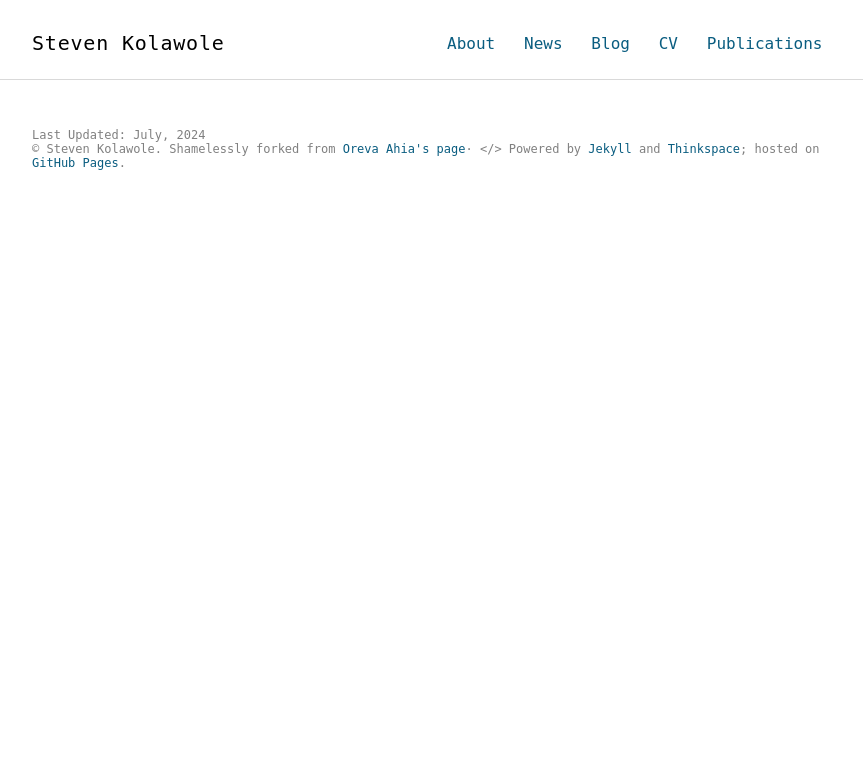
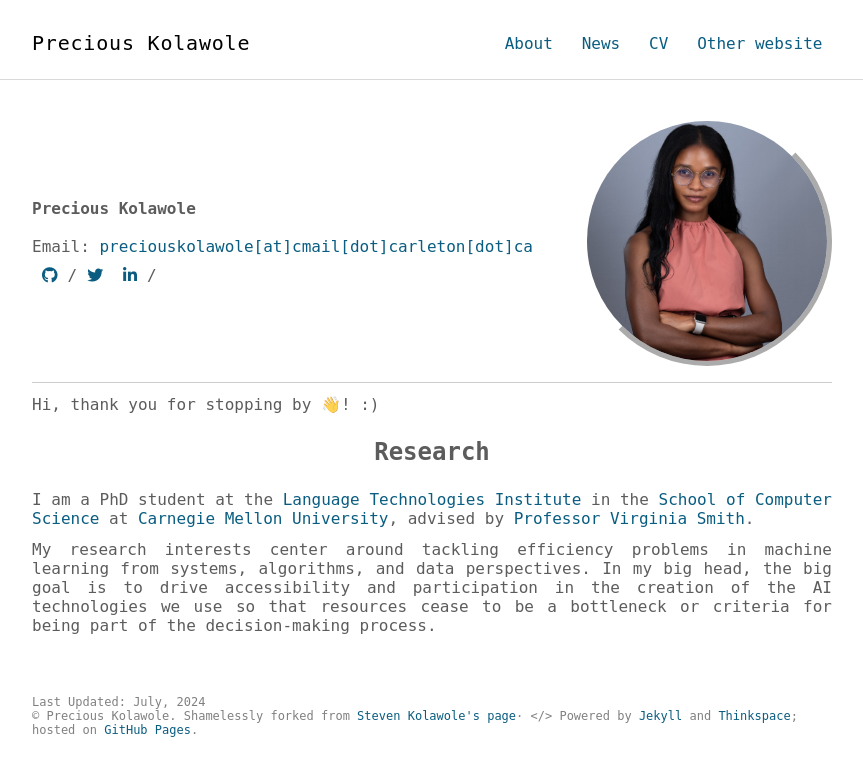
Before and after one commit to precillieo/precillieo.github.io, a plain HTML site: page index.html in a window 1280 px wide. Shown: the whole page, without its empty margins (208-1071 px from the left). Drawn offline with Linux system fonts and the light colour scheme; files that its build step writes are made by us from their sources; some icons are missing; a web font is replaced by a local one.

Commit message:
homepage building

```diff
--- a/index.html
+++ b/index.html
@@ -10,11 +10,11 @@
     <meta name="viewport" content="width=device-width, initial-scale=1" />
     <meta
       name="description"
-      content="This website is for Steven Kolawole where you'd find up-to-date information about his research work and other activities."
+      content="This website is for Precious Kolawole where you'd find up-to-date information about her career journey in software engineering, machine learning and research as well as other activities she is involved in."
     />
     <meta
       name="keywords"
-      content="Steven Kolawole, machine learning research"
+      content="Precious Kolawole, Dev Degree Intern"
     />
     <link rel="stylesheet" type="text/css" href="assets/css/style.css" />
     <link rel="preconnect" href="https://fonts.gstatic.com" />
@@ -30,9 +30,9 @@
       rel="stylesheet"
       href="https://cdn.jsdelivr.net/gh/jpswalsh/academicons@1/css/academicons.min.css"
     />
-    <link rel="author" href="https://stevenkolawole.medium.com/" />
-    <link rel="author" href="https://www.linkedin.com/in/steven-kolawole-80/" />
-    <link rel="author" href="https://hashnode.com/@stevekola" />
+    <link rel="author" href="https://www.precillieo.com/" />
+    <link rel="author" href="https://www.linkedin.com/in/kolawole-precious-8723b2198/" />
+    <link rel="author" href="https://precillieo.medium.com/" />
   </head>
 
   <body>
@@ -40,18 +40,17 @@
       <nav class="nav">
         <div class="container flex-wrap">
           <h1 class="logo">
-            <a href="https://stevenkolawole.github.io">Steven Kolawole</a>
+            <a href="https://precillieo.github.io">Precious Kolawole</a>
           </h1>
           <ul class="navbar">
             <li><a href="index.html">About</a></li>
             <li><a href="news.html">News</a></li>
-            <li><a href="blog.html">Blog</a></li>
-            <li><a href="assets/Steven_Kolawole_CV.pdf">CV</a></li>
+            <li><a href="assets/Precious-Kolawole-Resume.pdf">CV</a></li>
             <li>
               <a
-                href="https://scholar.google.com/citations?user=cekASD4AAAAJ&hl=en"
+                href="https://www.precillieo.com/"
                 target="_blank"
-                >Publications</a
+                >Other website</a
               >
             </li>
           </ul>
@@ -59,14 +58,101 @@
       </nav>
     </header>
 
+    <article class="page container">
+        <div class="page-content">
+          <div class="page-intro">
+            <div class="page-intro-item">
+              <strong>Precious Kolawole</strong>
+              <br />
+              <br />
+              Email:
+              <a>preciouskolawole[at]cmail[dot]carleton[dot]ca</a
+              >
+              <br />
+              <div class="social">
+                <a
+                  class="social-item"
+                  href="https://github.com/Precillieo"
+                  target="_blank"
+                >
+                  <i class="fab fa-github" href="#" aria-hidden="true"></i>
+                </a>
+                /
+                <a
+                  class="social-item"
+                  href="https://twitter.com/precillieo"
+                  target="_blank"
+                >
+                  <i class="fab fa-twitter" href="#" aria-hidden="true"></i>
+                </a>
+
+                <a
+                  class="social-item"
+                  href="https://www.linkedin.com/in/kolawole-precious-8723b2198/"
+                  target="_blank"
+                >
+                  <i
+                    class="fab fa-linkedin-in"
+                    href="#"
+                    aria-hidden="true"
+                  ></i>
+                </a>
+                /
+
+              </div>
+            </div>
+            <div class="page-intro-item">
+              <img
+                src="assets/precious-kolawole-professional.jpg"
+                alt="Precious_Kolawole"
+                width="250px"
+                class="roundImg"
+              />
+            </div>
+          </div>
+          <p>Hi, thank you for stopping by 👋! :)</p>
+          <h1 class="header-name">Research</h1>
+          <p style="text-align: justify">
+            I am a PhD student at the
+            <a href="https://www.lti.cs.cmu.edu/" target="_blank"
+              ><span style="color: rgb(10, 93, 128)"
+                >Language Technologies Institute</span
+              ></a
+            >
+            in the
+            <a href="https://www.cs.cmu.edu/" target="_blank"
+              ><span style="color: rgb(10, 93, 128)"
+                >School of Computer Science</span
+              ></a
+            >
+            at
+            <a href="https://www.cmu.edu/" target="_blank"
+              ><span style="color: rgb(10, 93, 128)"
+                >Carnegie Mellon University</span
+              ></a
+            >,
+            advised by
+            <a href="https://www.cs.cmu.edu/~smithv/" target="_blank"
+              ><span style="color: rgb(10, 93, 128)">Professor Virginia Smith</span></a
+            >.
+          </p>
+          <p style="text-align: justify">
+            My research interests center around tackling efficiency problems in machine learning
+            from systems, algorithms, and data perspectives. In my big head, the big goal is to drive
+            accessibility and participation in the creation of the AI technologies we use so that
+            resources cease to be a bottleneck or criteria for being part of the decision-making process.
+          </p>
+        </div>
+      </article>
+
 
     <footer class="site-footer">
         <div class="container">
           <small> <b>Last Updated:</b> July, 2024 </small>
           <small class="block">
-            © Steven Kolawole. Shamelessly forked from
-            <a href="https://orevaahia.github.io/" target="_blank"
-              ><span style="color: rgb(10, 93, 128)">Oreva Ahia's page</span></a
+            © Precious Kolawole. Shamelessly forked from
+            <a href="https://stevenkolawole.github.io/" target="_blank"
+              ><span style="color: rgb(10, 93, 128)">Steven Kolawole's page</span></a
             >· &lt;/&gt; Powered by
             <a href="https://jekyllrb.com/" target="_blank">Jekyll</a> and
             <a href="https://github.com/heiswayi/thinkspace" target="_blank"
```
